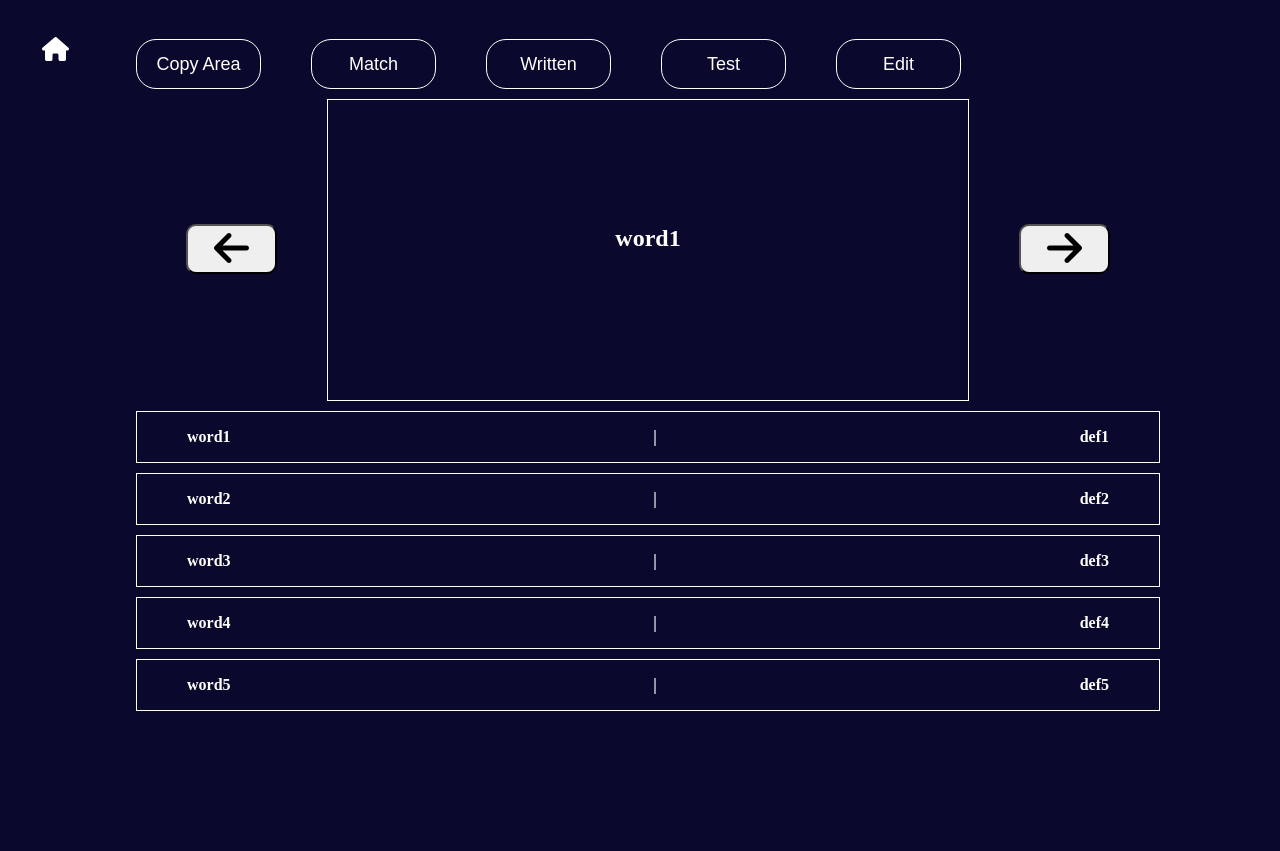
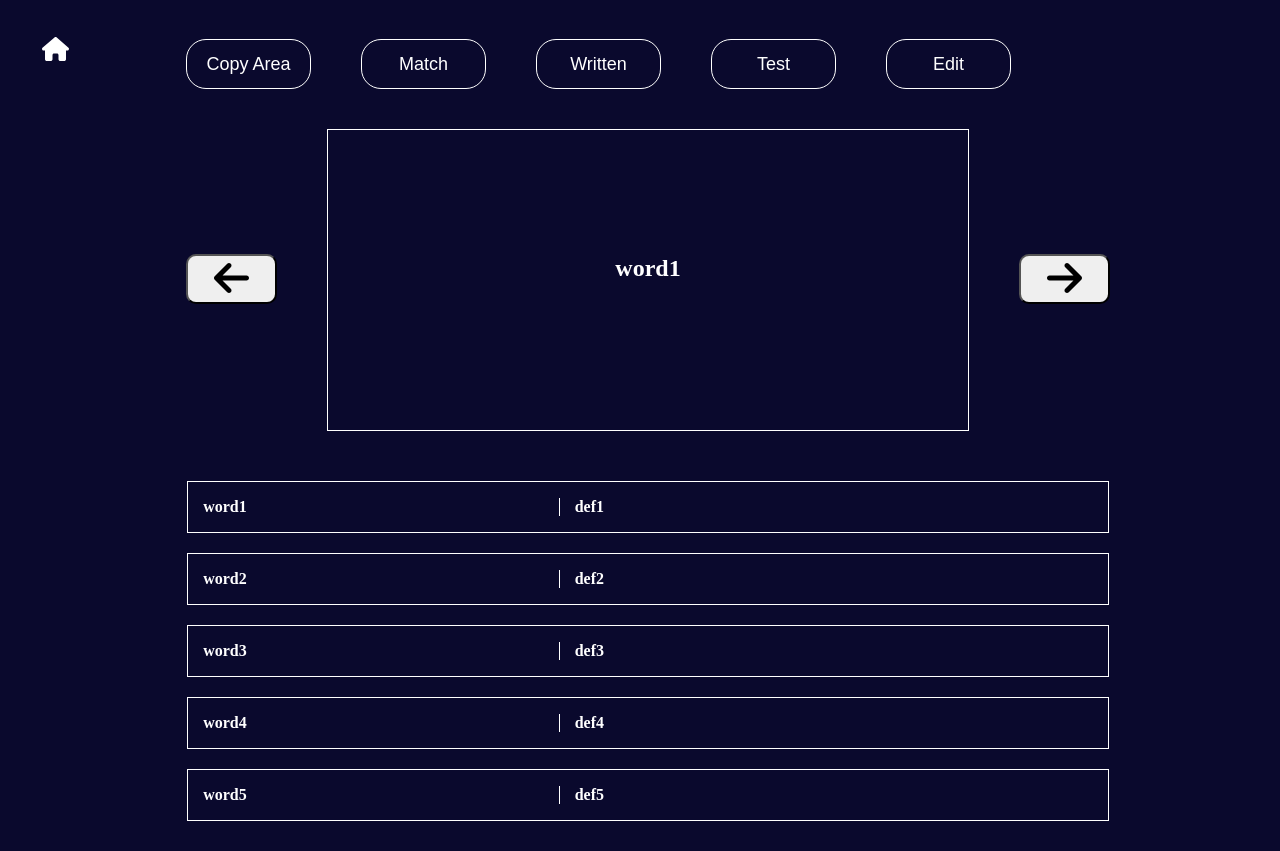
Before and after one commit to smaggio123/Front-End-Flashcard-App, a React (Create React App) app: page /home/SetDisplay in a window 1280 px wide. Before the commit the page ends 808 px from the top, so only its background shows below. Built offline with nearby package versions, Linux system fonts and the light colour scheme.

Commit message:
Setdisplay: Fixed unique key issue

```diff
--- a/src/App.js
+++ b/src/App.js
@@ -19,7 +19,7 @@ function App() {
     <>
       <BrowserRouter>
         <Routes>
-          <Route path="/" element={<h1>root</h1>}/>
+          <Route path="/" element={<Home/>}/>
           <Route path="/home" element={<Home/>}/>
           <Route path="/login" element={<Login/>}/>
           <Route path="/signup" element={<Signup/>}/>
--- a/src/components/SetDisplayPage/SetDisplay.css
+++ b/src/components/SetDisplayPage/SetDisplay.css
@@ -1,18 +1,16 @@
 .setDisplayContainer{
     position:absolute;
-    /* background-color: white; */
     height:100%;
     width:80%;
     margin-left: 10%;
 }
 .setDisplayHeader{
-    /* color:black; */
     color:white;
 }
 
 .setDisplayButtonContainer{
+    margin-left: 50px;
     display:flex;
-    /* justify-content: space-between; */
 }
 .setDisplayOptionButton{
     background-color: transparent;
@@ -36,7 +34,6 @@
     width: 125px;
     border-radius: 20px;
     border: 1px solid white;
-     /* rgb(141, 141, 141); */
 }
 .setDisplayButtonText{
     color:white;
@@ -44,11 +41,11 @@
     margin-top: 10%;
 }
 .setDisplayCardContainer{
+    margin-top: 30px;
     display:flex;
 }
 
 .setDisplayCard{
-    /* position:absolute; */
     height:300px;
     width: 70%;
     top:50%;
@@ -61,22 +58,32 @@
     font-size:x-large;
     position: relative;
     margin-top: 125px;
-    /* margin-left: 25%; */
-    /* background-color: black; */
     color: white;
 }
 .setDisplaySetCard{
-    margin-top: 10px;
-    margin-bottom: 10px;
+    margin-bottom: 20px;
     display:flex;
     justify-content: space-between;
     border: 1px solid white;
 }
+#SetDisplayCardContainer{
+    margin: auto;
+    margin-top: 50px;
+    width: 90%;
+    justify-content: center;
+    padding-bottom: 10px;
+}
 .setDisplaySetCardWord{
     font-size: medium;
     color:white;
-    margin-left: 50px;
-    margin-right: 50px;
+    margin-left: 15px;
+}
+#SetDisplayTerm{
+    border-right: 1px solid white;
+    width: 40%;
+}
+#SetDisplayDef{
+    width: 60%;
 }
 .setDisplayCardButton{
     height:50px;
--- a/src/components/SetDisplayPage/SetDisplay.js
+++ b/src/components/SetDisplayPage/SetDisplay.js
@@ -8,8 +8,6 @@ function SetDisplay () {
     const location = useLocation();
     const searchParams = new URLSearchParams(location.search);
     const selectedData = searchParams.get('data');
-    // var cardIndex=0;
-    // var wordRevealed=0;
     const setList = [["word1","def1"],["word2","def2"],["word3","def3"],["word4","def4"],["word5","def5"]];
     const [cardWord, setCardWord] = useState(setList[0][0]);
     const [cardIndex, setCardIndex] = useState(0);
@@ -85,14 +83,13 @@ function SetDisplay () {
                 </div>
                 <button className='setDisplayCardButton' onClick={()=>handleRight()}><i className="fa-solid fa-arrow-right"></i></button>
             </div>
-            <div>
-            {setList.map((item, index) => (
-                <div className='setDisplaySetCard'>
-                    <h3 className='setDisplaySetCardWord'>{item[0]}</h3>
-                    <h3 className='setDisplaySetCardWord'>|</h3>
-                    <h3 className='setDisplaySetCardWord'>{item[1]}</h3>
-                </div>
-            ))}
+            <div id='SetDisplayCardContainer'>
+                {setList.map((item, index) => (
+                    <div key={index} className='setDisplaySetCard'>
+                        <h3 className='setDisplaySetCardWord' id='SetDisplayTerm'>{item[0]}</h3>
+                        <h3 className='setDisplaySetCardWord' id='SetDisplayDef'>{item[1]}</h3>
+                    </div>
+                ))}
             </div>
         </div>
 
```
Also changed, not shown: 1 other file (tests, documents, lock files or other folders).
